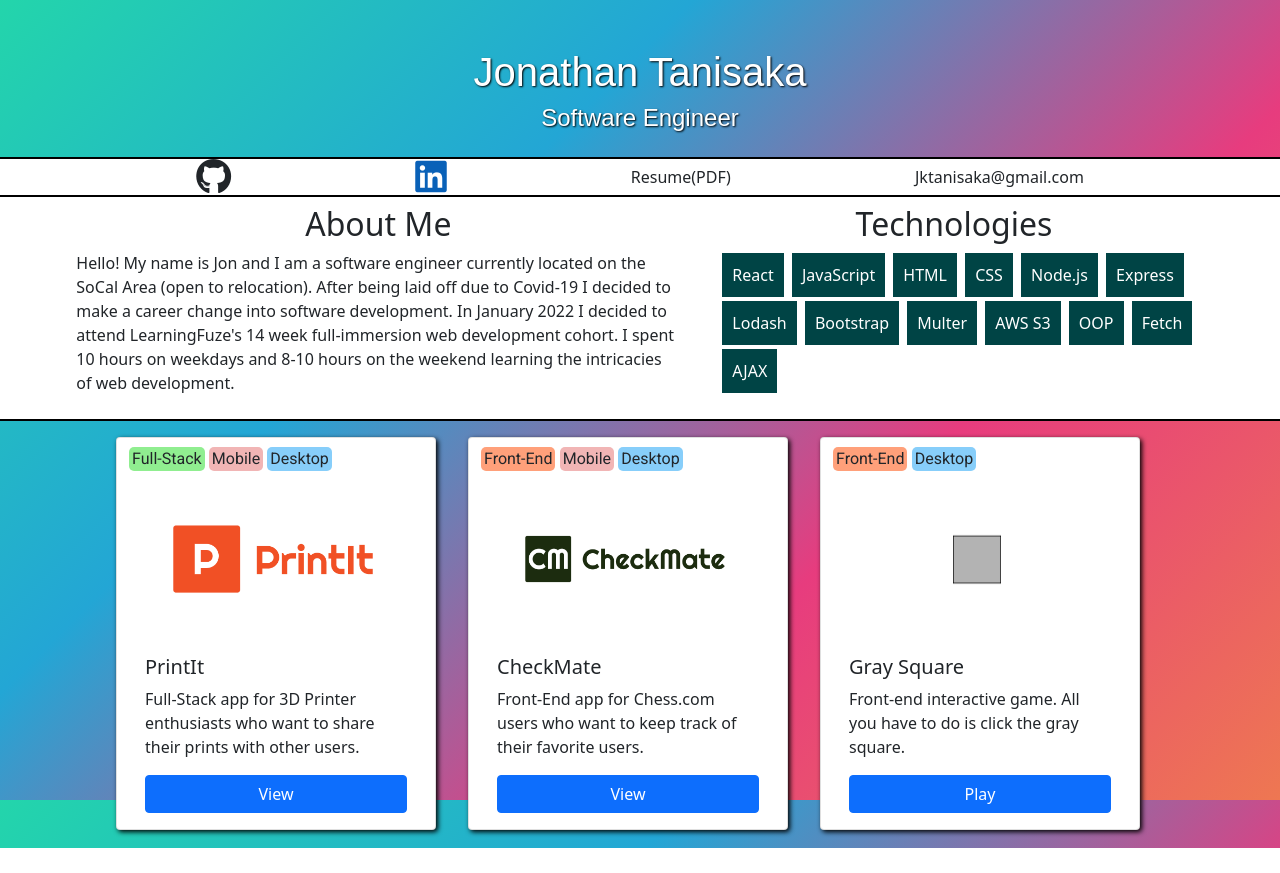
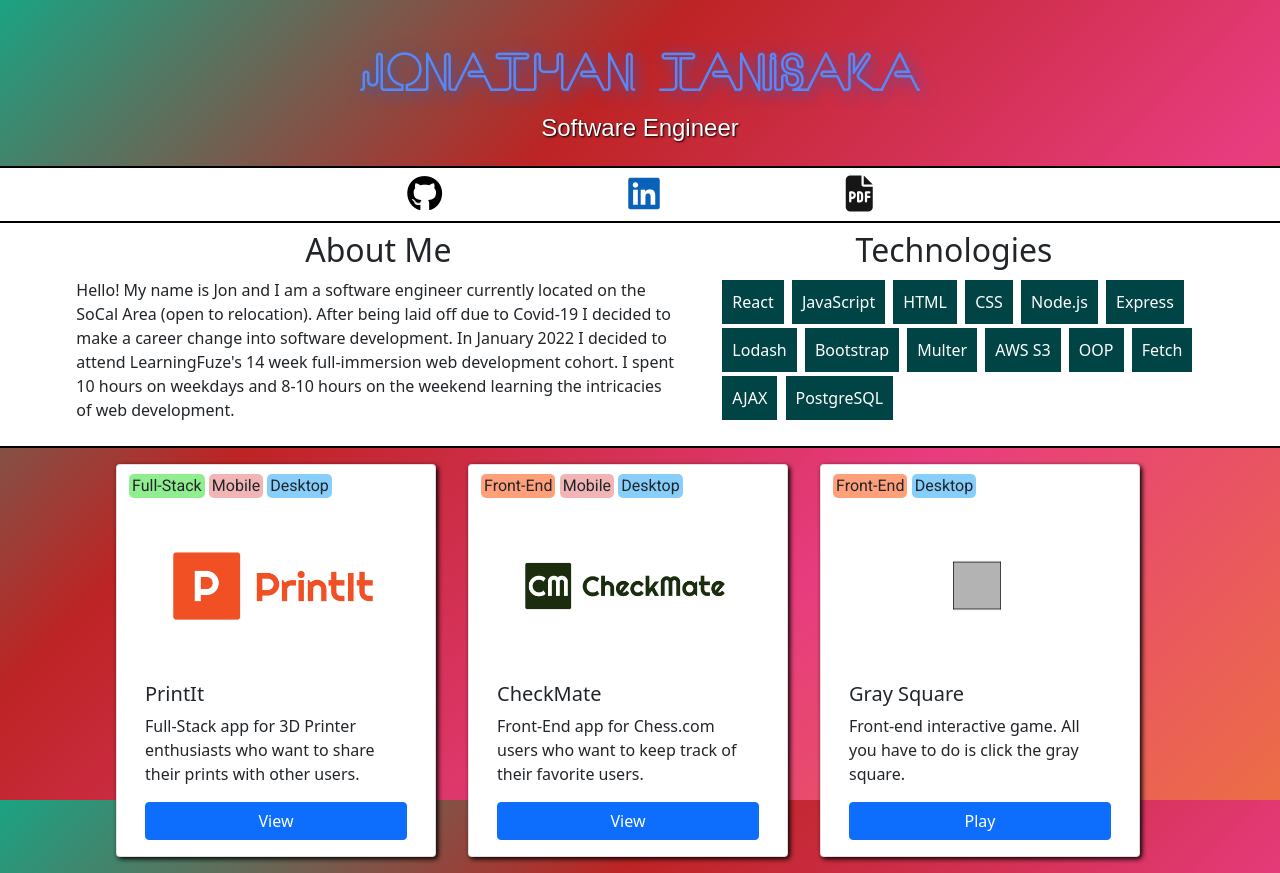
Before and after one commit to Jktanisaka/Portfolio-Page, a website: page index.html in a window 1280 px wide. Before the commit the page ends 848 px from the top, so only its background shows below. Drawn offline with nearby package versions, Linux system fonts and the light colour scheme; a web font is replaced by a local one.

Commit message:
added neon effect and adjusted links

```diff
--- a/css/styles.css
+++ b/css/styles.css
@@ -1,5 +1,5 @@
 body {
-  background: linear-gradient(-45deg, #ee7752, #e73c7e, #23a6d5, #23d5ab);
+  background: linear-gradient(-45deg, #ec6d46, #e73c7e, rgb(189, 36, 36), #1ba383);
   background-size: 400% 400%;
   background-attachment: fixed;
   animation: gradient 15s ease infinite;
@@ -74,6 +74,19 @@ img {
   text-shadow: 1px 1px 2px black;
 }
 
+.name-font {
+  font-family: neon, sans-serif;
+  color: rgb(86, 137, 248);
+  text-shadow: 3px 3px 15px rgb(65, 87, 174);
+  font-size: 3rem !important;
+  animation: flicker 3s infinite alternate;
+}
+
+@font-face {
+  font-family: neon;
+  src: url("/NEON____.TTF") format("truetype");
+}
+
 @keyframes gradient {
   0% {
     background-position: 0% 50%;
@@ -87,3 +100,25 @@ img {
     background-position: 0% 50%;
   }
 }
+
+@keyframes flicker {
+  40% {
+    opacity: 1;
+  }
+
+  42% {
+    opacity: 0.8;
+  }
+
+  43% {
+    opacity: 1;
+  }
+
+  40% {
+    opacity: 1;
+  }
+
+  40% {
+    opacity: 1;
+  }
+}
--- a/index.html
+++ b/index.html
@@ -19,26 +19,16 @@
 <body>
   <header class="container-fluid col-12 ">
     <div class="row justify-content-center mt-5 mb-3">
-      <h1 class="text-center name">Jonathan Tanisaka</h1>
+      <h1 class="text-center name name-font">Jonathan Tanisaka</h1>
       <h4 class="text-center name">Software Engineer</h4>
     </div>
     <div class="row justify-content-center info-bar">
-      <div class="d-flex justify-content-evenly align-items-center">
-        <i class="fa-brands fa-github a-github"></i>
-        <i class="fa-brands fa-linkedin a-linkedin"></i>
-        <p class="m-0">Resume(PDF)</p>
-        <p class="m-0">Jktanisaka@gmail.com</p>
+      <div class="d-flex justify-content-evenly align-items-center p-2 col-8">
+        <a target="_blank" href="https://www.github.com/jktanisaka"><i class="fa-brands fa-github a-github" style="color: black"></i></a>
+        <a target="_blank" href="https://www.linkedin.com/in/jonathan-tanisaka"><i class="fa-brands fa-linkedin a-linkedin"></i></a>
+        <a class="m-0" href="/JonathanTanisakaSoftwareEngineer.pdf" download><i class="fa-solid fa-file-pdf" style="color: rgb(22, 22, 22)"></i></a>
       </div>
     </div>
-    <!-- <div class="container-fluid row  m-0">
-      <div class="btn-group row justify-content-center" role="group" aria-label="Basic example">
-        <button type="button" class="btn btn-dark"><i
-            class="fa-brands fa-github a-github row justify-content-center inline"></i></button>
-        <button type="button" class="btn btn-dark"><i
-            class="fa-brands fa-linkedin a-linkedin row justify-content-center inline"></i></button>
-        <button type="button" class="btn btn-dark">Resume(PDF)</button>
-      </div>
-    </div> -->
   </header>
   <main class="container-fluid row justify-content-center m-0 p-0">
     <div class="row justify-content-center bg-white pt-2" style="border-bottom: 2px solid black;">
@@ -67,6 +57,7 @@
           <li class="tech">OOP</li>
           <li class="tech">Fetch</li>
           <li class="tech">AJAX</li>
+          <li class="tech">PostgreSQL</li>
         </ul>
       </div>
     </div>
```
Also changed, not shown: NEON____.TTF (added), 1 other file.
